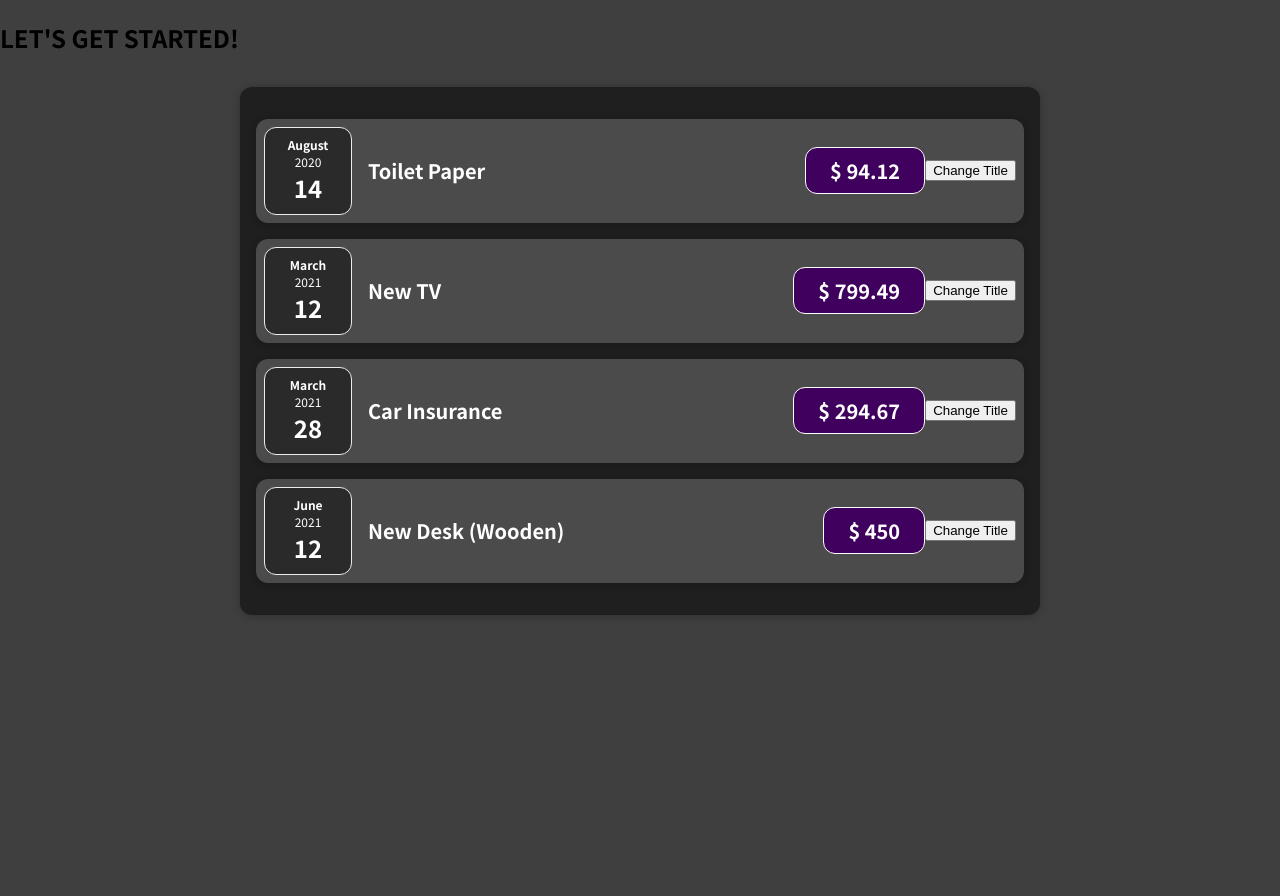
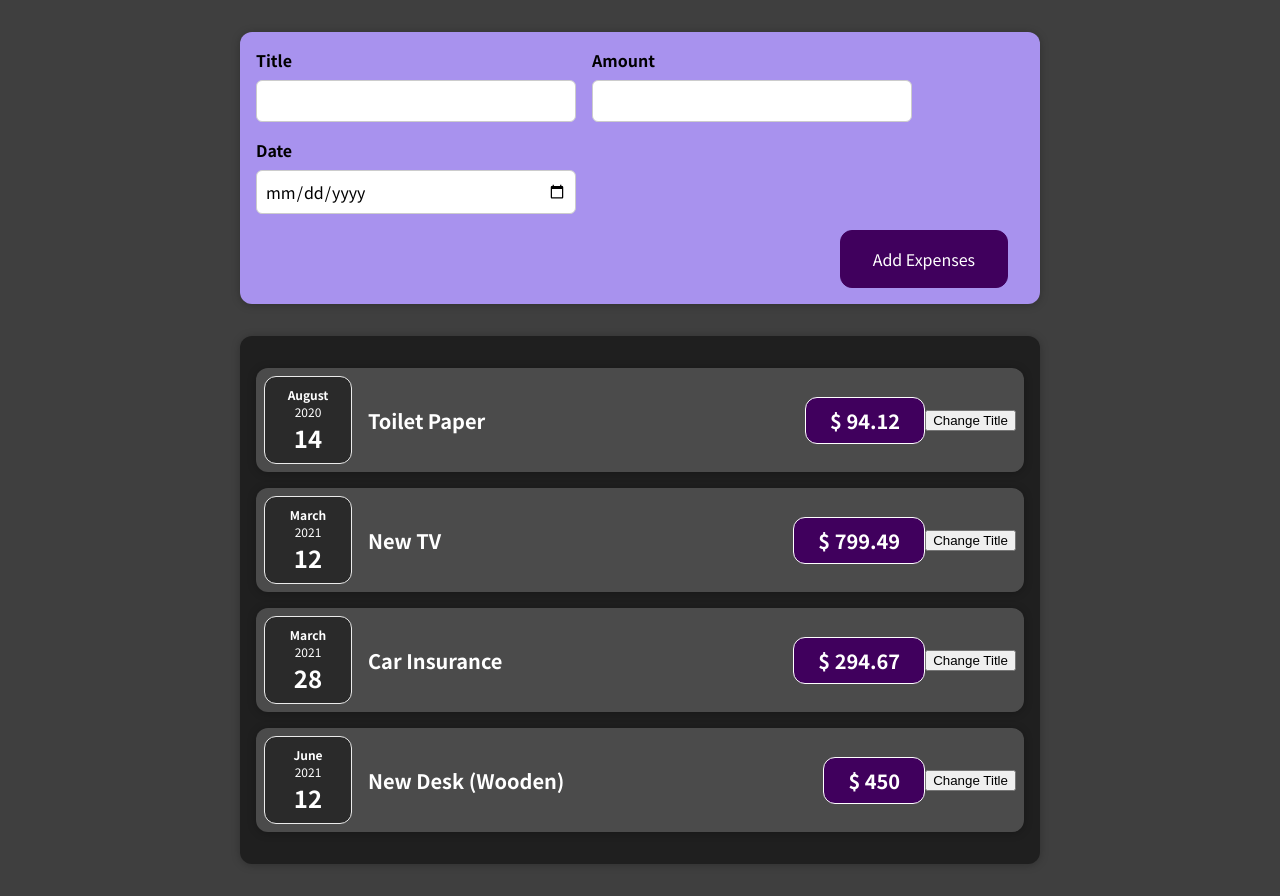
Before and after one commit to yurimnim/react-stutdy, a React (Create React App) app in the folder react-course-udemy/01-starting-setup/: page / in a window 1280 px wide. Before the commit the page ends 800 px from the top, so only its background shows below. Built offline with nearby package versions, Linux system fonts and the light colour scheme.

Commit message:
Added passing data: child to parent component

```diff
--- a/react-course-udemy/01-starting-setup/src/App.js
+++ b/react-course-udemy/01-starting-setup/src/App.js
@@ -1,4 +1,5 @@
 import Expenses from './components/Expenses/Expenses';
+import NewExpense from './components/NewExpense/NewExpense';
 
 const App = () => {
   const expenses = [
@@ -23,9 +24,14 @@
     }
   ];
 
+  const addExpenseHandler = (expense) => {
+    console.log('in app.js');
+    console.log(expense);
+  };
+
   return (
     <div>
-      <h2>LET'S GET STARTED!</h2>
+      <NewExpense onAddExpense={addExpenseHandler} />
       <Expenses items={expenses} />
     </div>
   );
--- /dev/null
+++ b/react-course-udemy/01-starting-setup/src/components/NewExpense/ExpenseForm.css
@@ -0,0 +1,40 @@
+.new-expense__controls {
+  display: flex;
+  flex-wrap: wrap;
+  gap: 1rem;
+  margin-bottom: 1rem;
+  text-align: left;
+}
+
+.new-expense__control label {
+  font-weight: bold;
+  margin-bottom: 0.5rem;
+  display: block;
+}
+
+.new-expense__controls {
+  display: flex;
+  flex-wrap: wrap;
+  gap: 1rem;
+  margin-bottom: 1rem;
+  text-align: left;
+}
+
+.new-expense__control label {
+  font-weight: bold;
+  margin-bottom: 0.5rem;
+  display: block;
+}
+
+.new-expense__control input {
+  font: inherit;
+  padding: 0.5rem;
+  border-radius: 6px;
+  border: 1px solid #ccc;
+  width: 20rem;
+  max-width: 100%;
+}
+
+.new-expense__actions {
+  text-align: right;
+}
--- /dev/null
+++ b/react-course-udemy/01-starting-setup/src/components/NewExpense/ExpenseForm.jsx
@@ -0,0 +1,82 @@
+import React, { useState } from 'react';
+import './ExpenseForm.css';
+
+const ExpenseForm = (props) => {
+  const [enteredTitle, setEnteredTitle] = useState('');
+  const [enteredAmount, setEnteredAmount] = useState('');
+  const [enteredDate, setEnteredDate] = useState('');
+
+  // const [userInput, setUserInput] = useState({
+  //   enteredTitle: '',
+  //   enteredAmount: '',
+  //   enteredDate: ''
+  // });
+
+  const titleChangeHandler = (e) => {
+    setEnteredTitle(e.target.value);
+    // setUserInput((prevState) => {
+    //   return {...prevState, enteredTitle: e.target.value}
+    // });
+  };
+
+  const amountChangeHandler = (e) => {
+    setEnteredAmount(e.target.value);
+  };
+
+  const dateChangeHandler = (e) => {
+    setEnteredDate(e.target.value);
+  };
+
+  const submitHandler = (e) => {
+    e.preventDefault();
+    const expenseData = {
+      title: enteredTitle,
+      amount: enteredDate,
+      date: new Date(enteredDate)
+    };
+
+    props.onSaveExpenseData(expenseData);
+    setEnteredTitle('');
+    setEnteredAmount('');
+    setEnteredDate('');
+  };
+
+  return (
+    <form onSubmit={submitHandler}>
+      <div className='new-expense__controls'>
+        <div className='new-expense__control'>
+          <label>Title</label>
+          <input
+            type='text'
+            value={enteredTitle}
+            onChange={titleChangeHandler}
+          />
+        </div>
+
+        <div className='new-expense__control'>
+          <label>Amount</label>
+          <input
+            type='number'
+            value={enteredAmount}
+            onChange={amountChangeHandler}
+          />
+        </div>
+
+        <div className='new-expense__control'>
+          <label>Date</label>
+          <input
+            type='date'
+            min='2019-01-01'
+            max='2022-12-31'
+            value={enteredDate}
+            onChange={dateChangeHandler}
+          />
+        </div>
+      </div>
+      <div className='new-expense__actions'>
+        <button type='submit'>Add Expenses</button>
+      </div>
+    </form>
+  );
+};
+export default ExpenseForm;
--- /dev/null
+++ b/react-course-udemy/01-starting-setup/src/components/NewExpense/NewExpense.css
@@ -0,0 +1,38 @@
+.new-expense {
+  background-color: #a892ee;
+  padding: 1rem;
+  margin: 2rem auto;
+  width: 50rem;
+  max-width: 95%;
+  border-radius: 12px;
+  text-align: center;
+  box-shadow: 0 1px 8px rgba(0, 0, 0, 0.25);
+}
+
+.new-expense button {
+  font: inherit;
+  cursor: pointer;
+  padding: 1rem 2rem;
+  border: 1px solid #40005d;
+  background-color: #40005d;
+  color: white;
+  border-radius: 12px;
+  margin-right: 1rem;
+}
+
+.new-expense button:hover,
+.new-expense button:active {
+  background-color: #650e8d;
+  border-color: #650e8d;
+}
+
+.new-expense button.alternative {
+  color: #220131;
+  border-color: transparent;
+  background-color: transparent;
+}
+
+.new-expense button.alternative:hover,
+.new-expense button.alternative:active {
+  background-color: #ddb3f8;
+}
--- /dev/null
+++ b/react-course-udemy/01-starting-setup/src/components/NewExpense/NewExpense.jsx
@@ -0,0 +1,21 @@
+import React from 'react';
+import './NewExpense.css';
+import ExpenseForm from './ExpenseForm';
+
+const NewExpense = (props) => {
+  const saveExpenseDataHandler = (enteredExpenseData) => {
+    const expenseData = {
+      ...enteredExpenseData,
+      id: Math.random().toString()
+    };
+    props.onAddExpense(expenseData);
+  };
+
+  return (
+    <div className='new-expense'>
+      <ExpenseForm onSaveExpenseData={saveExpenseDataHandler} />
+    </div>
+  );
+};
+
+export default NewExpense;
```
Also changed, not shown: 1 other file (tests, documents, lock files or other folders).
